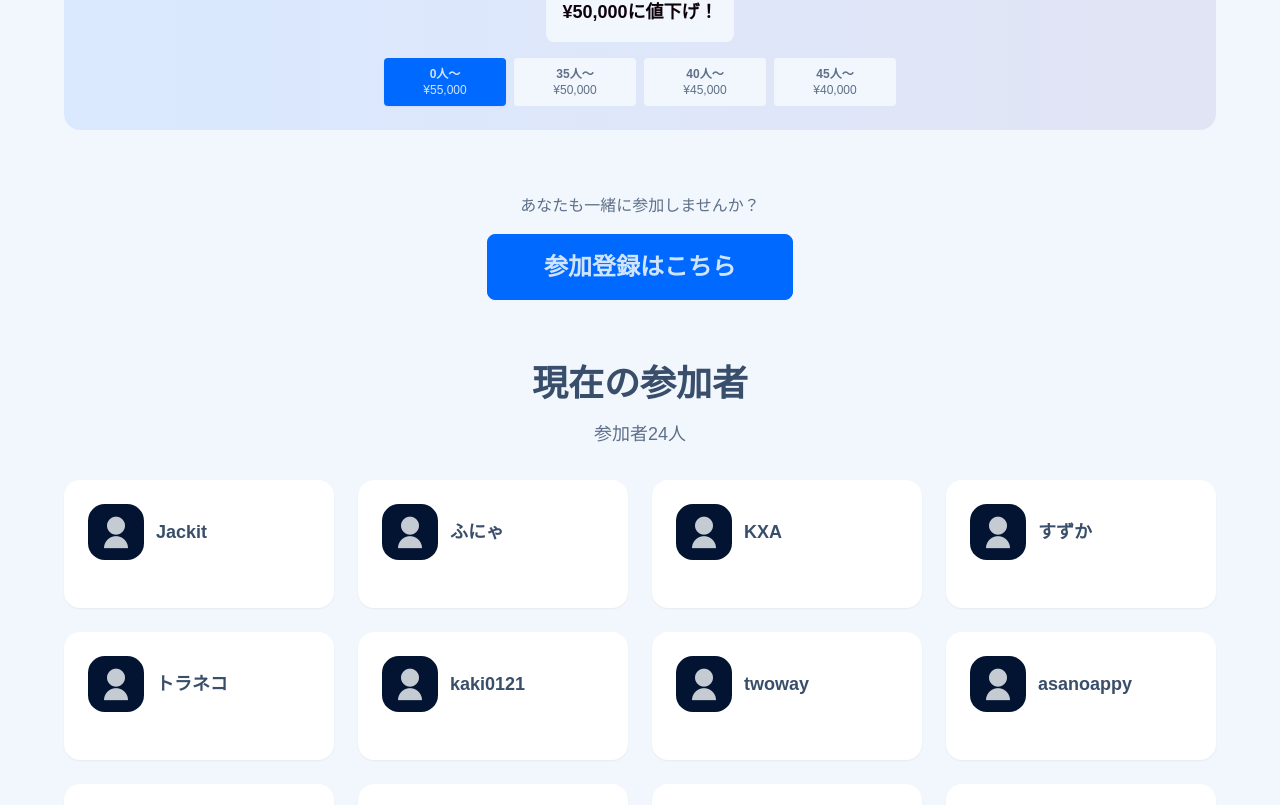
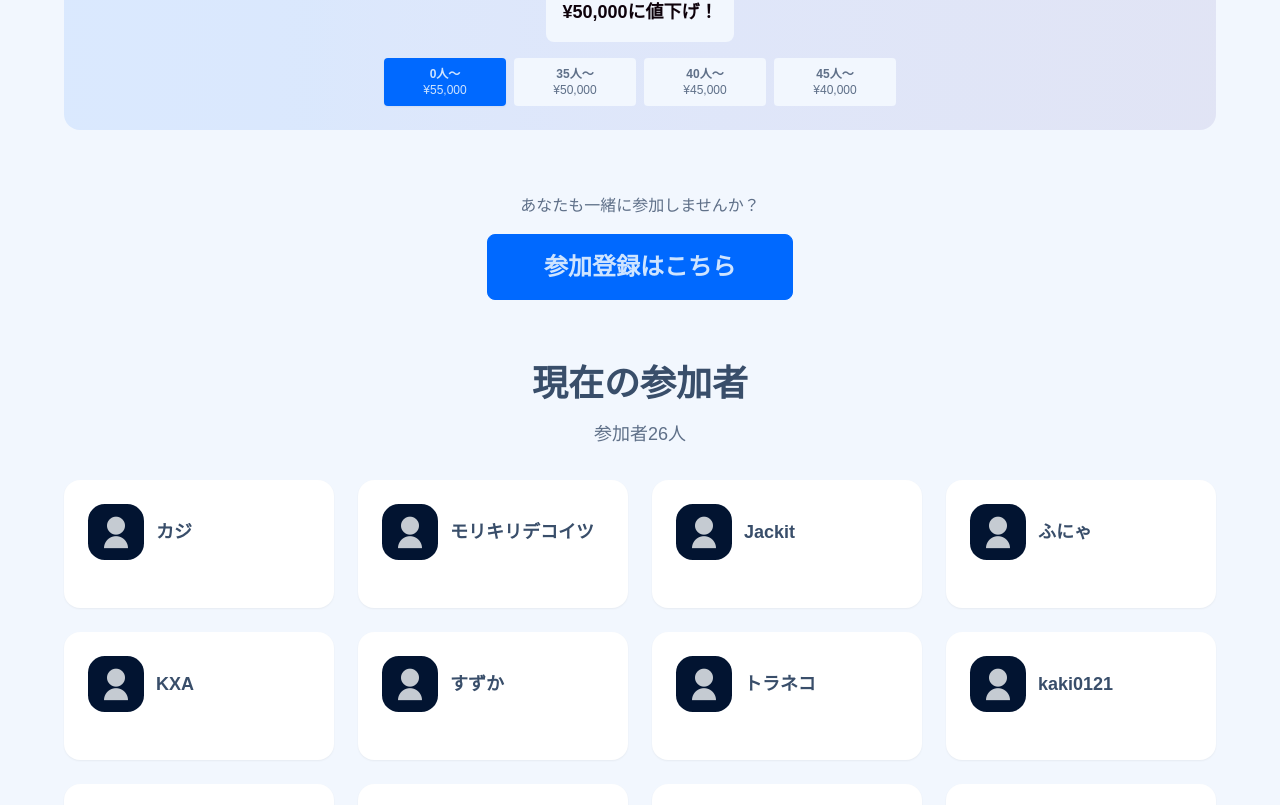
Before and after one commit to RF2034/2025, a Next.js app: page / in a window 1280 px wide. Shown: the part 2732-3537 px from the top of the page. Built offline with nearby package versions, Linux system fonts and the light colour scheme; a web font is replaced by a local one.

Commit message:
参加者リストに新しい参加者「モリキリデコイツ」と「カジ」を追加

```diff
--- a/src/constants/participants.ts
+++ b/src/constants/participants.ts
@@ -31,7 +31,9 @@ const participants: Participant[] = [
   { name: "すずか" },
   { name: "KXA" },
   { name: "ふにゃ" },
-  { name: "Jackit" }
+  { name: "Jackit" },
+  { name: "モリキリデコイツ" },
+  { name: "カジ" },
 ];
 
 export default participants;
```
